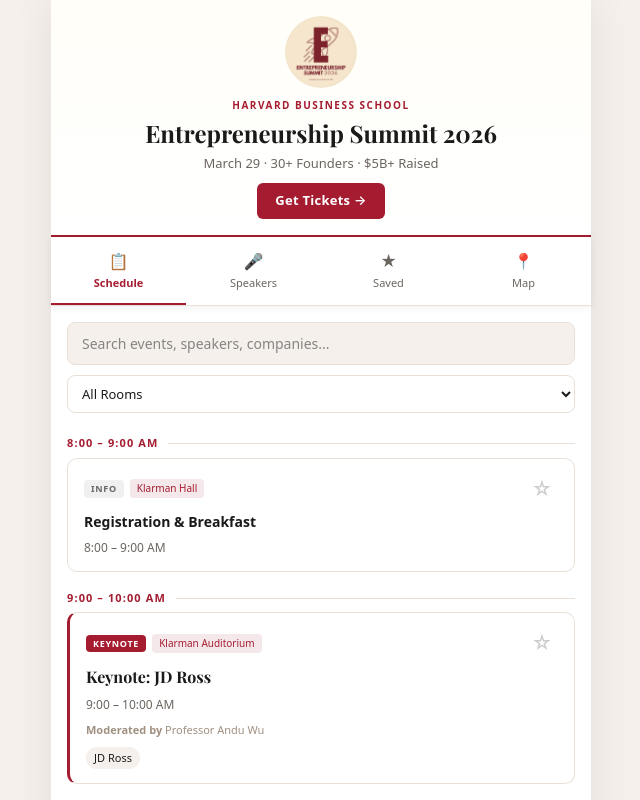
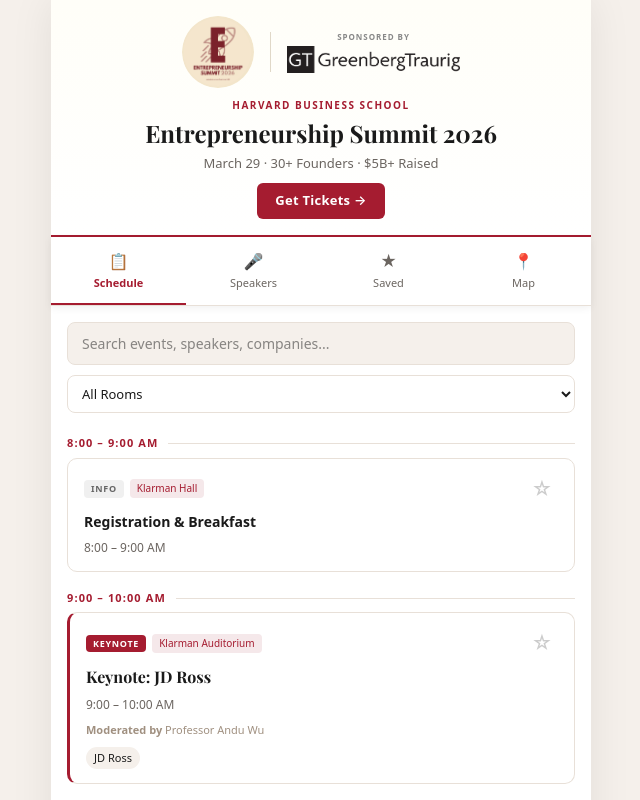
Before and after one commit to randallball/hbs-summit-2026, a Next.js app: page / in a window 1280 px wide. Shown: the top 800 px of the page, without its empty margins (319-959 px from the left). Built offline with nearby package versions, Linux system fonts and the light colour scheme; a web font is replaced by a local one.

Commit message:
Add Greenberg Traurig sponsorship to header
Places the GT black logo next to the HBS Summit logo with a 'Sponsored by' label and a subtle divider, prominently featuring the firm across all pages.

```diff
--- a/components/Header.tsx
+++ b/components/Header.tsx
@@ -14,8 +14,17 @@
         textAlign: 'center',
       }}
     >
-      {/* Logo placeholder */}
-      <div style={{ marginBottom: 4 }}>
+      {/* Logos row: HBS Summit + Greenberg Traurig */}
+      <div
+        style={{
+          display: 'flex',
+          alignItems: 'center',
+          justifyContent: 'center',
+          gap: 16,
+          marginBottom: 4,
+          flexWrap: 'wrap',
+        }}
+      >
         <img
           src="/logo.png"
           alt="HBS"
@@ -32,6 +41,43 @@
             target.style.display = 'none'
           }}
         />
+
+        {/* Divider */}
+        <div
+          style={{
+            width: 1,
+            height: 40,
+            background: '#e0d8c8',
+          }}
+        />
+
+        {/* Greenberg Traurig sponsor lockup */}
+        <div style={{ display: 'flex', flexDirection: 'column', alignItems: 'center', gap: 3 }}>
+          <span
+            style={{
+              fontSize: 8,
+              fontWeight: 600,
+              letterSpacing: '0.12em',
+              textTransform: 'uppercase',
+              color: '#888',
+            }}
+          >
+            Sponsored by
+          </span>
+          <img
+            src="/sponsors/greenberg-traurig-black.png"
+            alt="Greenberg Traurig"
+            style={{
+              height: 28,
+              width: 'auto',
+              objectFit: 'contain',
+            }}
+            onError={(e) => {
+              const target = e.currentTarget as HTMLImageElement
+              target.style.display = 'none'
+            }}
+          />
+        </div>
       </div>
 
       <p
```
Also changed, not shown: public/sponsors/greenberg-traurig-black.png (added).
